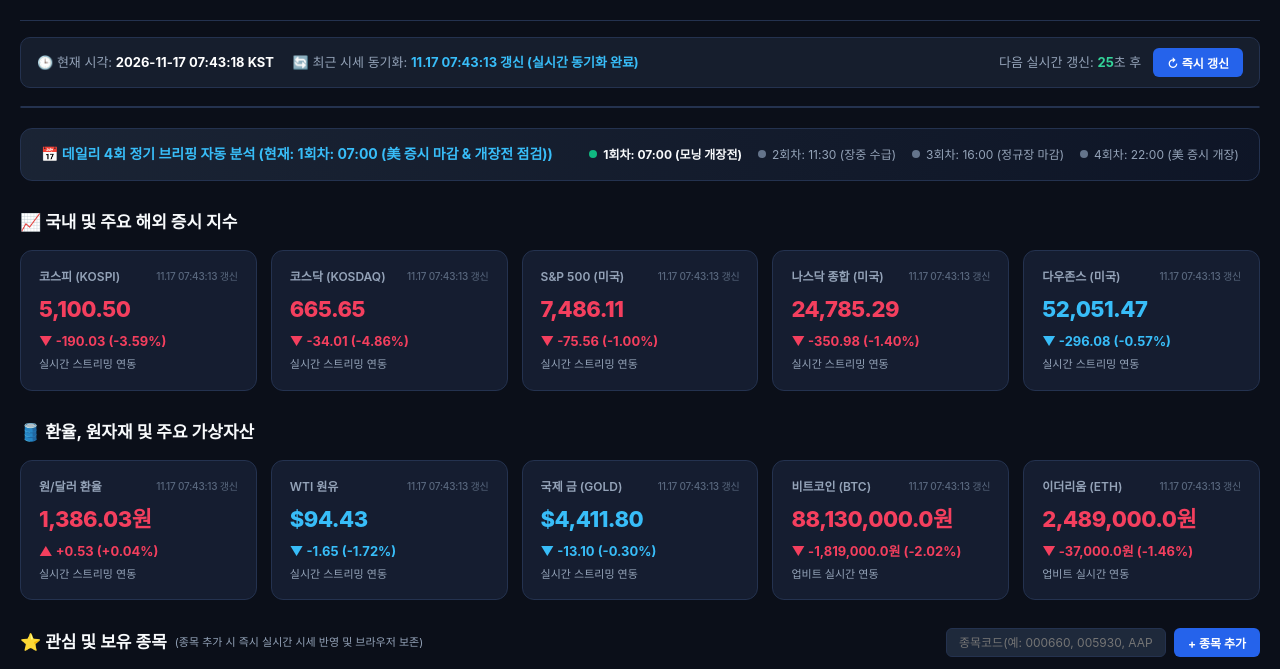
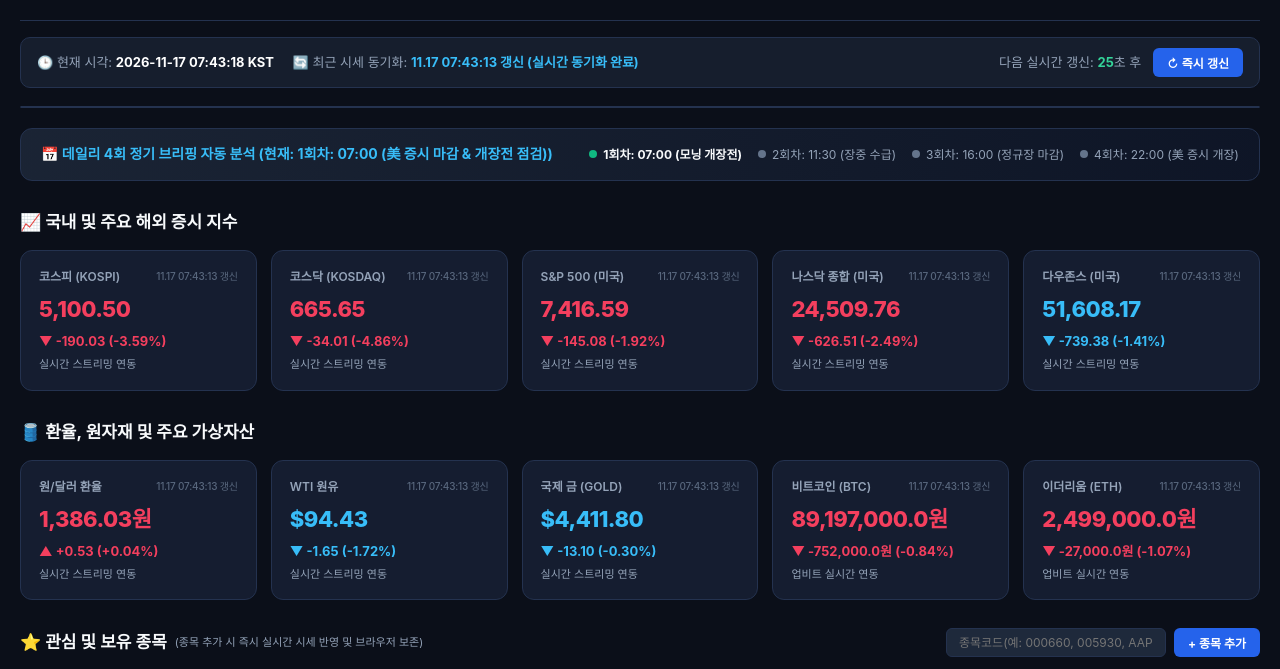
Before and after one commit to superbcool87/market-dashboard, a plain HTML site: page index.html in a window 1280 px wide. Shown: the part 81-750 px from the top of the page. Drawn offline with Linux system fonts and the light colour scheme; no server answers; a script that the page names is missing.

Commit message:
Auto-update market dashboard [skip ci]

```diff
--- a/index.html
+++ b/index.html
@@ -224,8 +224,8 @@
         <span class="card-label">S&P 500 (미국)</span>
         <span class="card-time" id="time-spx">실시간 조회 중...</span>
       </div>
-      <div class="card-val up" id="val-spx">7,486.11</div>
-      <div class="card-chg up" id="rate-spx">▼ -75.56 (-1.00%)</div>
+      <div class="card-val up" id="val-spx">7,416.59</div>
+      <div class="card-chg up" id="rate-spx">▼ -145.08 (-1.92%)</div>
       <div class="card-desc">실시간 스트리밍 연동</div>
     </div>
     <div class="card" id="card-nasdaq">
@@ -233,8 +233,8 @@
         <span class="card-label">나스닥 종합 (미국)</span>
         <span class="card-time" id="time-nasdaq">실시간 조회 중...</span>
       </div>
-      <div class="card-val up" id="val-nasdaq">24,785.29</div>
-      <div class="card-chg up" id="rate-nasdaq">▼ -350.98 (-1.40%)</div>
+      <div class="card-val up" id="val-nasdaq">24,509.76</div>
+      <div class="card-chg up" id="rate-nasdaq">▼ -626.51 (-2.49%)</div>
       <div class="card-desc">실시간 스트리밍 연동</div>
     </div>
     <div class="card" id="card-dow">
@@ -242,8 +242,8 @@
         <span class="card-label">다우존스 (미국)</span>
         <span class="card-time" id="time-dow">실시간 조회 중...</span>
       </div>
-      <div class="card-val down" id="val-dow">52,051.47</div>
-      <div class="card-chg down" id="rate-dow">▼ -296.08 (-0.57%)</div>
+      <div class="card-val down" id="val-dow">51,608.17</div>
+      <div class="card-chg down" id="rate-dow">▼ -739.38 (-1.41%)</div>
       <div class="card-desc">실시간 스트리밍 연동</div>
     </div>
   </div>
@@ -285,8 +285,8 @@
         <span class="card-label">비트코인 (BTC)</span>
         <span class="card-time" id="time-btc">실시간 조회 중...</span>
       </div>
-      <div class="card-val up" id="val-btc">88,130,000.0원</div>
-      <div class="card-chg up" id="rate-btc">▼ -1,819,000.0원 (-2.02%)</div>
+      <div class="card-val up" id="val-btc">89,197,000.0원</div>
+      <div class="card-chg up" id="rate-btc">▼ -752,000.0원 (-0.84%)</div>
       <div class="card-desc">업비트 실시간 연동</div>
     </div>
     <div class="card" id="card-eth">
@@ -294,8 +294,8 @@
         <span class="card-label">이더리움 (ETH)</span>
         <span class="card-time" id="time-eth">실시간 조회 중...</span>
       </div>
-      <div class="card-val up" id="val-eth">2,489,000.0원</div>
-      <div class="card-chg up" id="rate-eth">▼ -37,000.0원 (-1.46%)</div>
+      <div class="card-val up" id="val-eth">2,499,000.0원</div>
+      <div class="card-chg up" id="rate-eth">▼ -27,000.0원 (-1.07%)</div>
       <div class="card-desc">업비트 실시간 연동</div>
     </div>
   </div>
```
